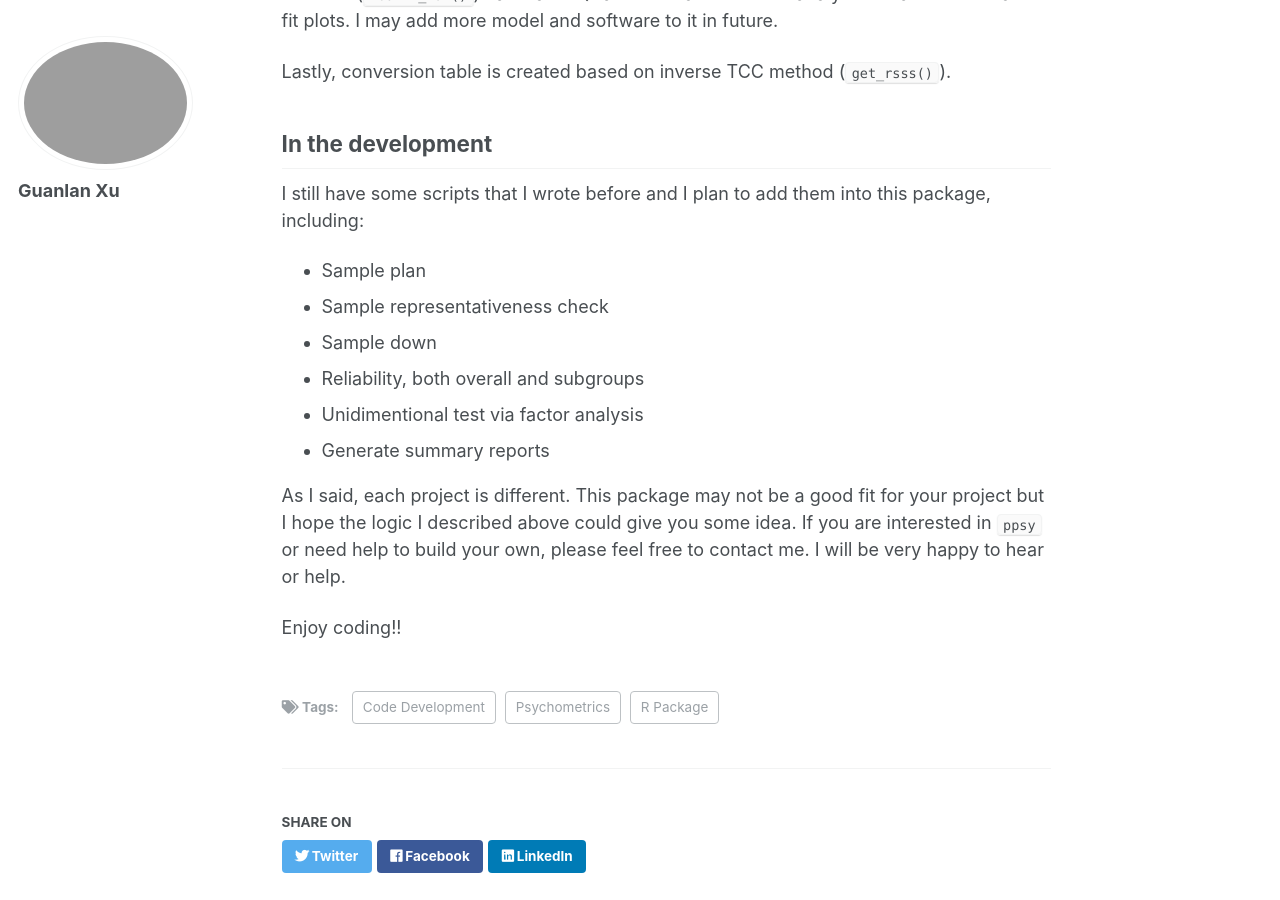
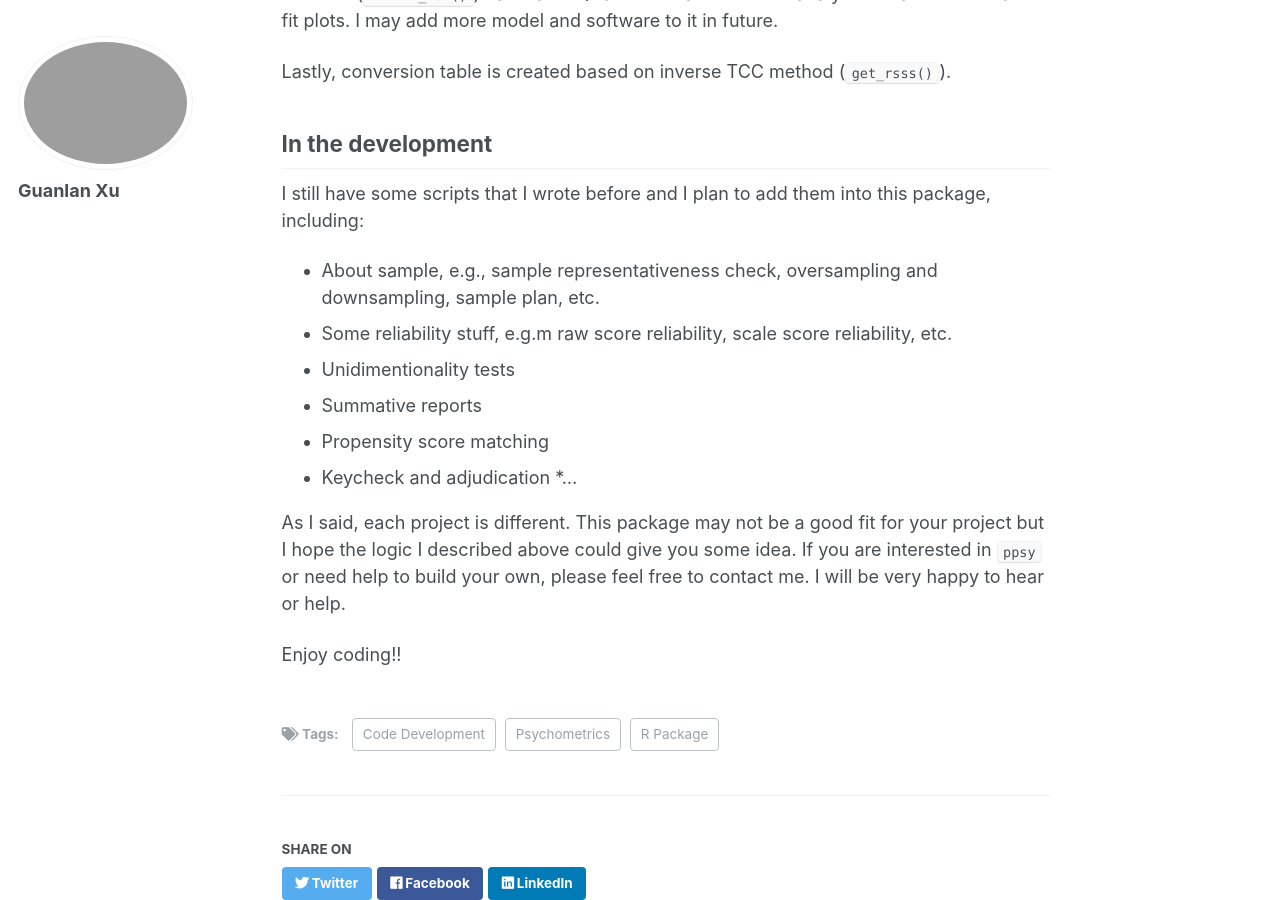
Before and after one commit to guanlanxu/guanlanxu.github.io, a Jekyll site: the page built from _posts/2023-04-18-ppsy.md, in a window 1280 px wide and 900 px high, scrolled down 1956 px. Built offline with Jekyll 4.4.1, drawn with Linux system fonts in a browser that asks for light colours.

Commit message:
Update 2023-04-18-ppsy.md

```diff
--- a/_posts/2023-04-18-ppsy.md
+++ b/_posts/2023-04-18-ppsy.md
@@ -47,15 +47,13 @@ Lastly, conversion table is created based on inverse TCC method (`get_rsss()`).
 
 I still have some scripts that I wrote before and I plan to add them into this package, including:
 
-* Sample plan
-* Sample representativeness check
-* Sample down
-* Reliability, both overall and subgroups
-* Unidimentional test via factor analysis
-* Generate summary reports
-
-
-
+* About sample, e.g., sample representativeness check, oversampling and downsampling, sample plan, etc.
+* Some reliability stuff, e.g.m raw score reliability, scale score reliability, etc.
+* Unidimentionality tests
+* Summative reports
+* Propensity score matching
+* Keycheck and adjudication
+*...
 
 
 As I said, each project is different. This package may not be a good fit for your project but I hope the logic I described above could give you some idea. If you are interested in `ppsy` or need help to build your own, please feel free to contact me. I will be very happy to hear or help.
```
